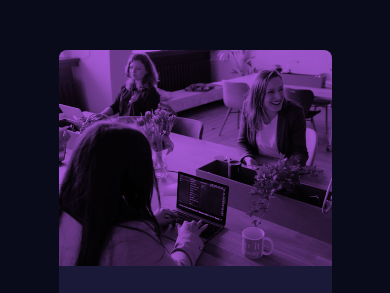
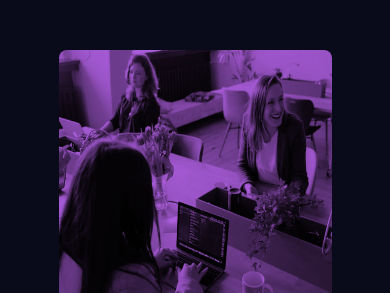
Before and after one commit to deveshshukla224/FrontEndMaster_Exercises, a plain HTML site: page stats-preview-card-component-main/index.html in a window 390 px wide. Shown: the top 293 px of the page. Drawn offline with Linux system fonts and the light colour scheme.

Commit message:
Update styles.css

```diff
--- a/stats-preview-card-component-main/styles.css
+++ b/stats-preview-card-component-main/styles.css
@@ -81,7 +81,7 @@ font-size:12px;
     }
     .image_container{
         width:100%;
-        height: 216px;
+        height: 270px;
         border-radius: 8px 8px 0 0;
     }
     .content_div
```
